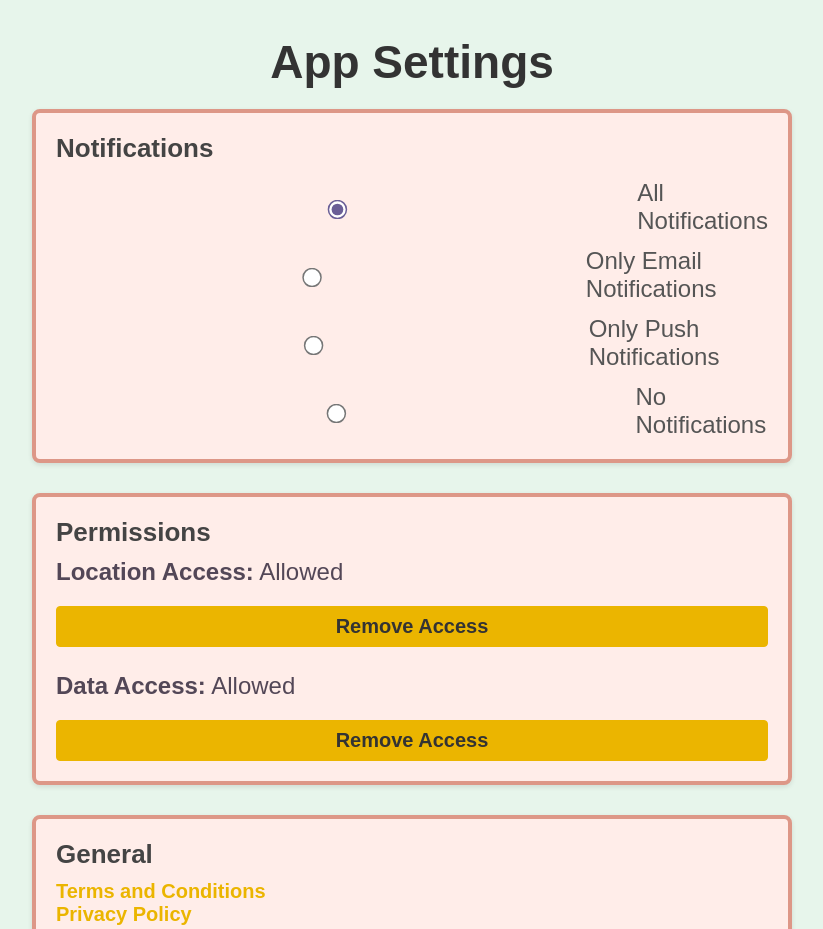
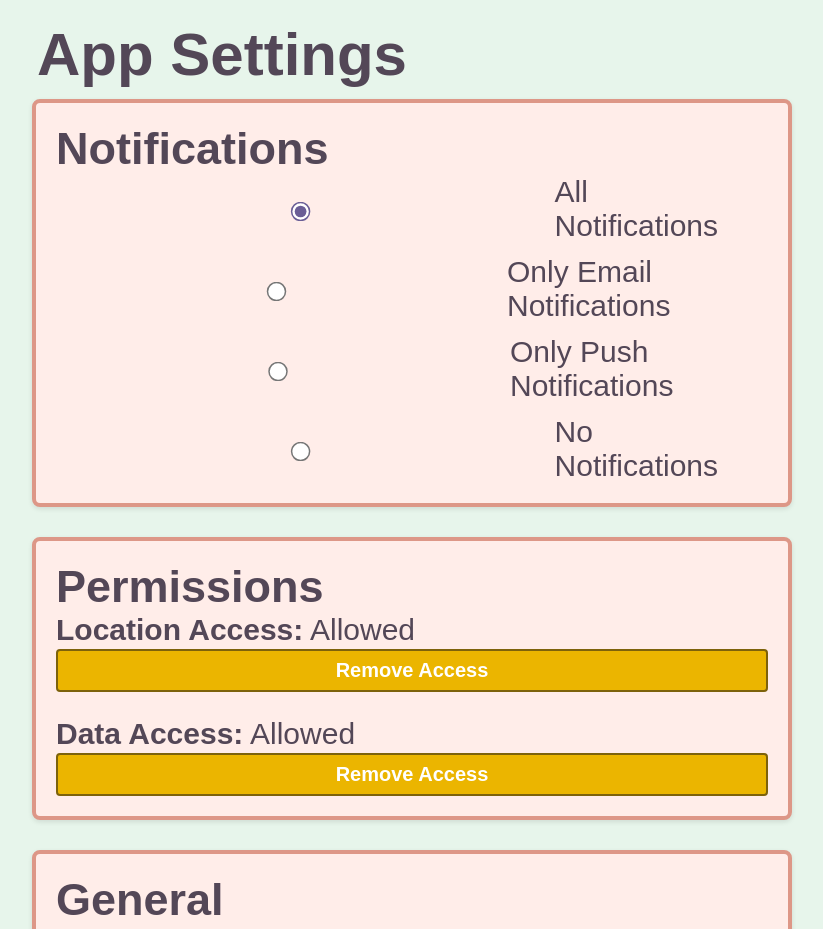
Before and after one commit to Chanelmorgan/FindYourMarket, a React (Create React App) app in the folder find-your-market/: page /AppSettings in a window 1280 px wide. Shown: the part 60-989 px from the top of the page, without its empty margins (228-1051 px from the left). Built offline with nearby package versions, Linux system fonts and the light colour scheme; a web font is replaced by a local one.

Commit message:
update app settings css

```diff
--- a/find-your-market/src/styles/AppSettings.css
+++ b/find-your-market/src/styles/AppSettings.css
@@ -1,7 +1,6 @@
 @import 'variables.css';
 
 .settings-container {
-  font-family: Arial, sans-serif;
   padding: 30px 20px;
   max-width: 800px;
   margin: 0 auto;
@@ -10,19 +9,18 @@
 }
 
 .settings-heading {
-  text-align: center;
-  font-size: 46px;
+  text-align: left;
+  padding-left: 5px;
+  font-size: 60px;
   font-weight: bold;
-  color: #333;
-  margin-bottom: 20px;
-  padding-top: 35px;
+  margin-bottom: 10px;
+  padding-top: 20px;
 }
 
 .settings-section-heading {
-  font-size: 26px;
-  margin-bottom: 10px;
-  color: #444;
-  font-weight: 600;
+  font-size: 45px;
+  margin-bottom: 0px;
+  font-weight: bold;
 }
 
 .settings-section {
@@ -38,11 +36,9 @@
   display: flex;
   flex-direction: column;
   gap: 12px;
-  margin-top: 15px;
 }
 
 .settings-button {
-  padding: 10px 18px;
   background-color:var(--purple);
   color: #fff;
   border: none;
@@ -51,7 +47,8 @@
   font-weight: bold;
   transition: background-color 0.3s ease;
   width: 100%;
-  margin-top: 20px;
+  margin-top: 2px;
+  font-size: 25px;
 }
 
 .settings-button:hover {
@@ -74,10 +71,10 @@
 
 .settings-link {
   text-decoration: none;
-  color: var(--mustard);
-  font-weight: 600;
+  color: var(--purple);
+  font-weight: 500;
   transition: color 0.3s ease;
-  font-size: 20px;
+  font-size: 30px;
 }
 
 .settings-link:hover {
@@ -88,8 +85,7 @@
 .settings-section button {
   padding: 8px 15px;
   background-color: var(--mustard);
-  border: 1px solid var(--mustard);
-  color: #333;
+  border: 2px solid #7d620b;
   border-radius: 4px;
   font-size: 20px;
   cursor: pointer;
@@ -105,20 +101,19 @@
 }
 
 .permission-text{
-  font-size: 24px;
+  font-size: 30px;
 }
 
 .permission-data-text{
-  font-size: 24px;
+  font-size: 30px;
   padding-top: 25px;
 }
 
 .radio-group-settings label {
-  font-size: 24px;
-  color: #555;
+  font-size: 30px;
   display: flex;
   align-items: center;
-  gap: 8px;
+  padding-right: 50px;
 }
 
 .radio-group-settings input[type="radio"] {
```
